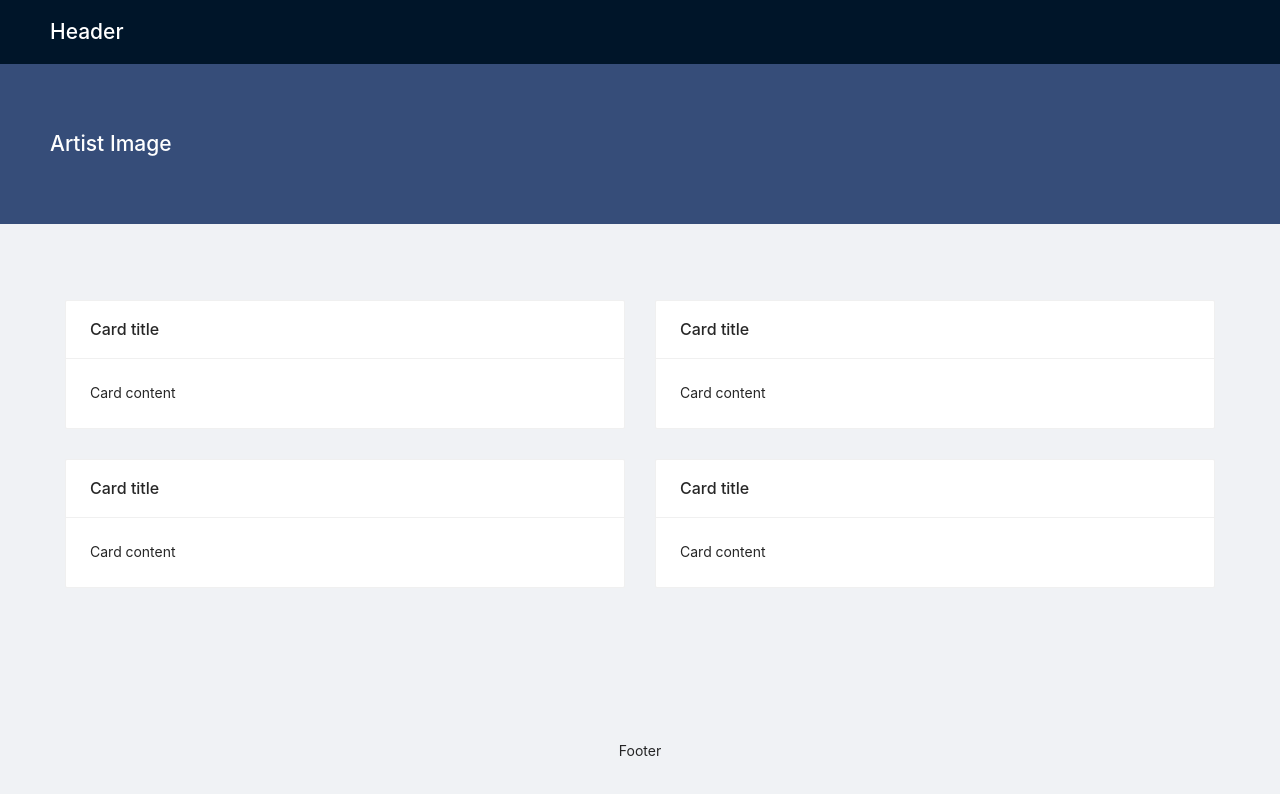
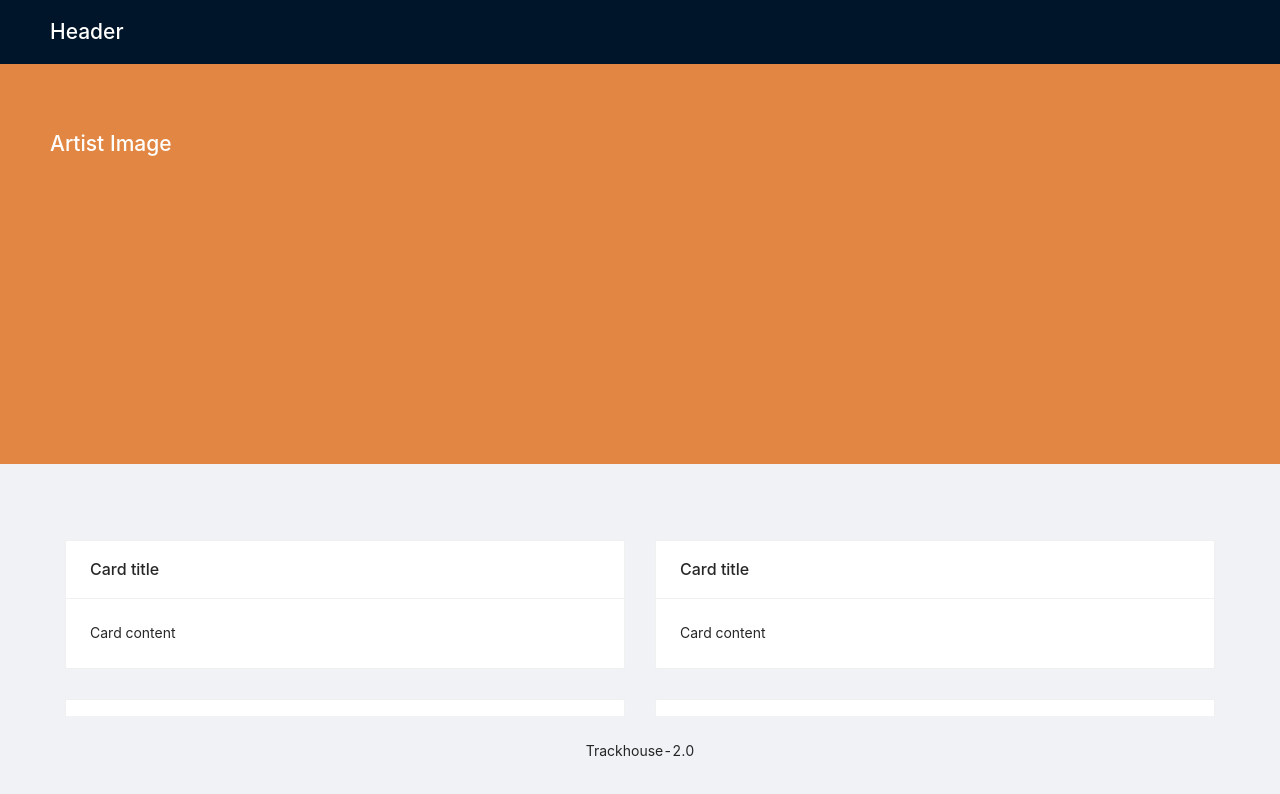
Before and after one commit to randellluangrath/TrackHouse-2.0, a React (Create React App) app in the folder client/: page / in a window 1280 px wide. Shown: the top 794 px of the page. Built offline with nearby package versions, Linux system fonts and the light colour scheme.

Commit message:
update footer text, change banner background color

```diff
--- a/client/src/App.js
+++ b/client/src/App.js
@@ -9,7 +9,7 @@ const App = () => {
       title: 'Header',
     },
     footer: {
-      text: 'Footer',
+      text: 'Trackhouse-2.0',
     },
   };
 
--- a/client/src/shared/layout/banner/Banner.js
+++ b/client/src/shared/layout/banner/Banner.js
@@ -11,11 +11,11 @@ const Banner = (props) => {
 };
 
 const contentStyle = {
-  height: '160px',
+  height: '400px',
   color: '#fff',
   lineHeight: '160px',
   paddingLeft: '50px',
-  background: '#364d79',
+  background: '#e28743',
 };
 
 export default Banner;
--- a/client/src/theme/theme.css
+++ b/client/src/theme/theme.css
@@ -9,5 +9,5 @@ html, body {
   background: #f8f8f8;
   margin: 0;
   height: 100%;
-  overflow: hidden;
+  overflow: auto;
 }
```
